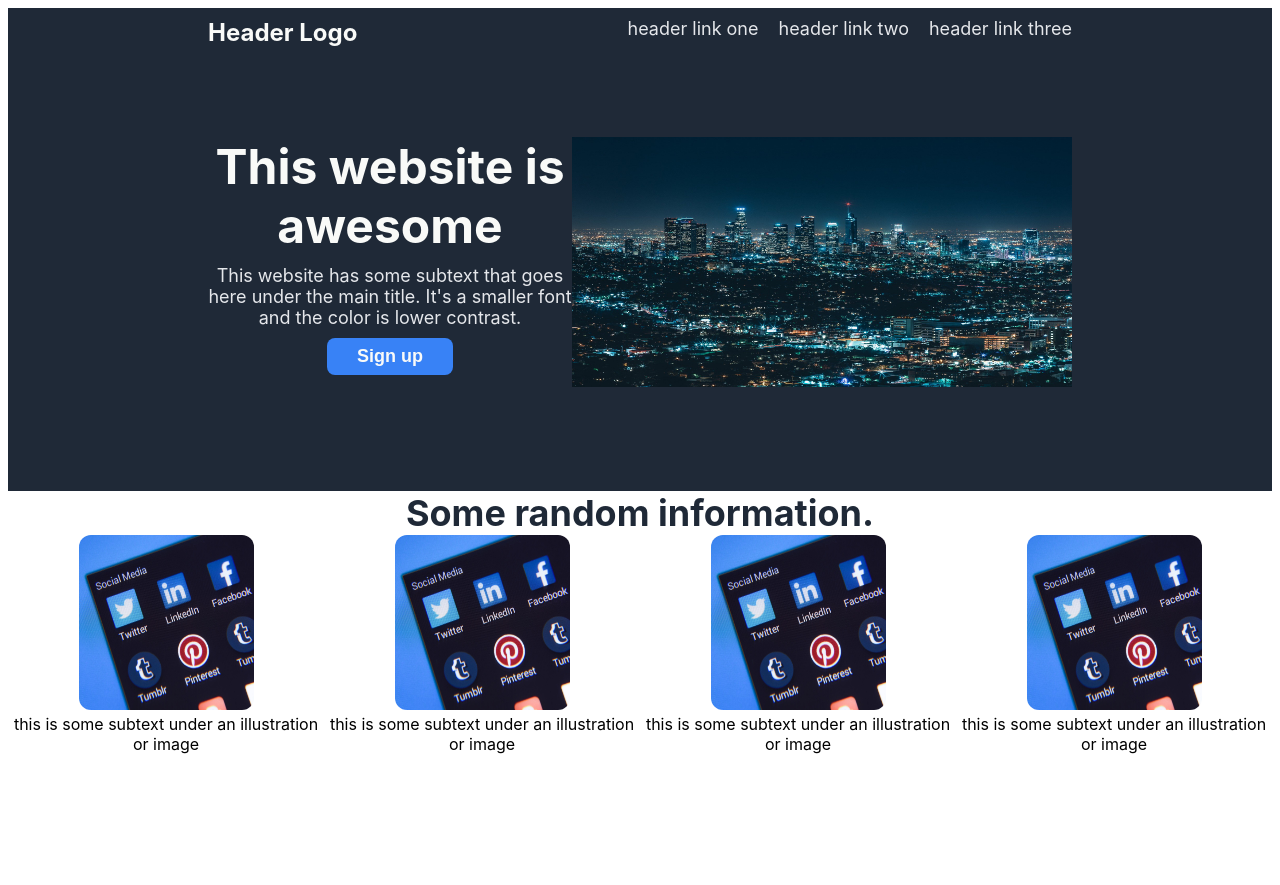
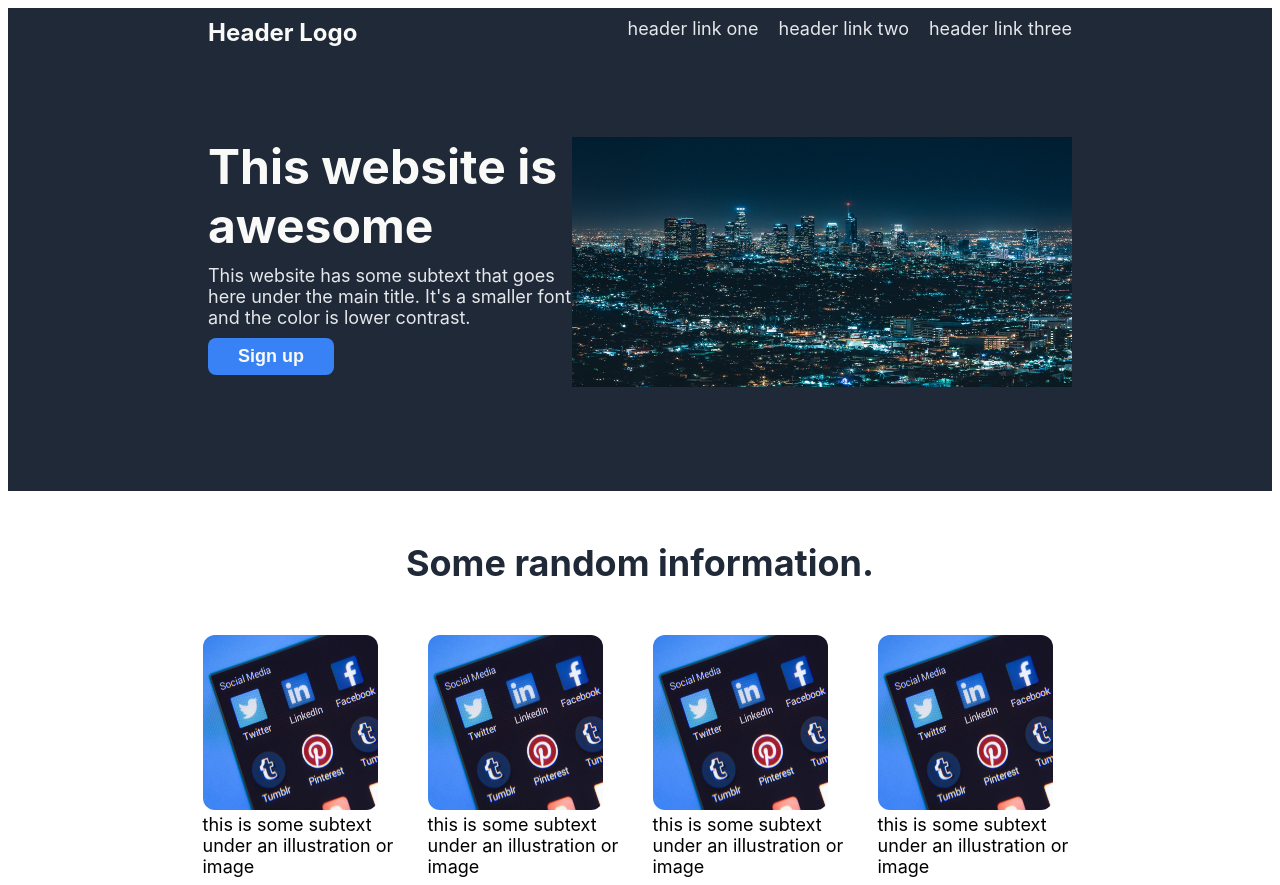
Before and after one commit to CodingKat1/landing_page, a plain HTML site: page index.html in a window 1280 px wide. Before the commit the page ends 800 px from the top, so only its background shows below. Drawn offline with Linux system fonts and the light colour scheme.

Commit message:
Center picture icons and apply spacing between items.
Added margin to info.header. Adjusted font size of text and gap between pictures.

```diff
--- a/style.css
+++ b/style.css
@@ -1,7 +1,6 @@
 body {
     display: flex;
     flex-direction: column;
-    text-align: center;
     font-family: -apple-system, BlinkMacSystemFont, 'Segoe UI', Roboto, Oxygen, Ubuntu, Cantarell, 'Open Sans', 'Helvetica Neue', sans-serif;
 }
 
@@ -70,24 +69,30 @@ button {
     font-weight: 900;
 }
 
-.information {
+
+.info-header {
     display: flex;
     justify-content: center;
-}
-
-.info-header {
     font-size: 36px;
     font-weight: bolder;
     color: #1f2937;
+    margin: 50px 0;
 }
 
 .info-container {
     display: flex;
+    justify-content: center;
+    gap: 25px;
+    font-size: 18px;
+}
 
+.info {
+    max-width: 200px;
 }
 
 .icon {
     width: 175px;
     height: 175px;
     border-radius: 12px;
+    border: #3882f6 4px;
 }
```
